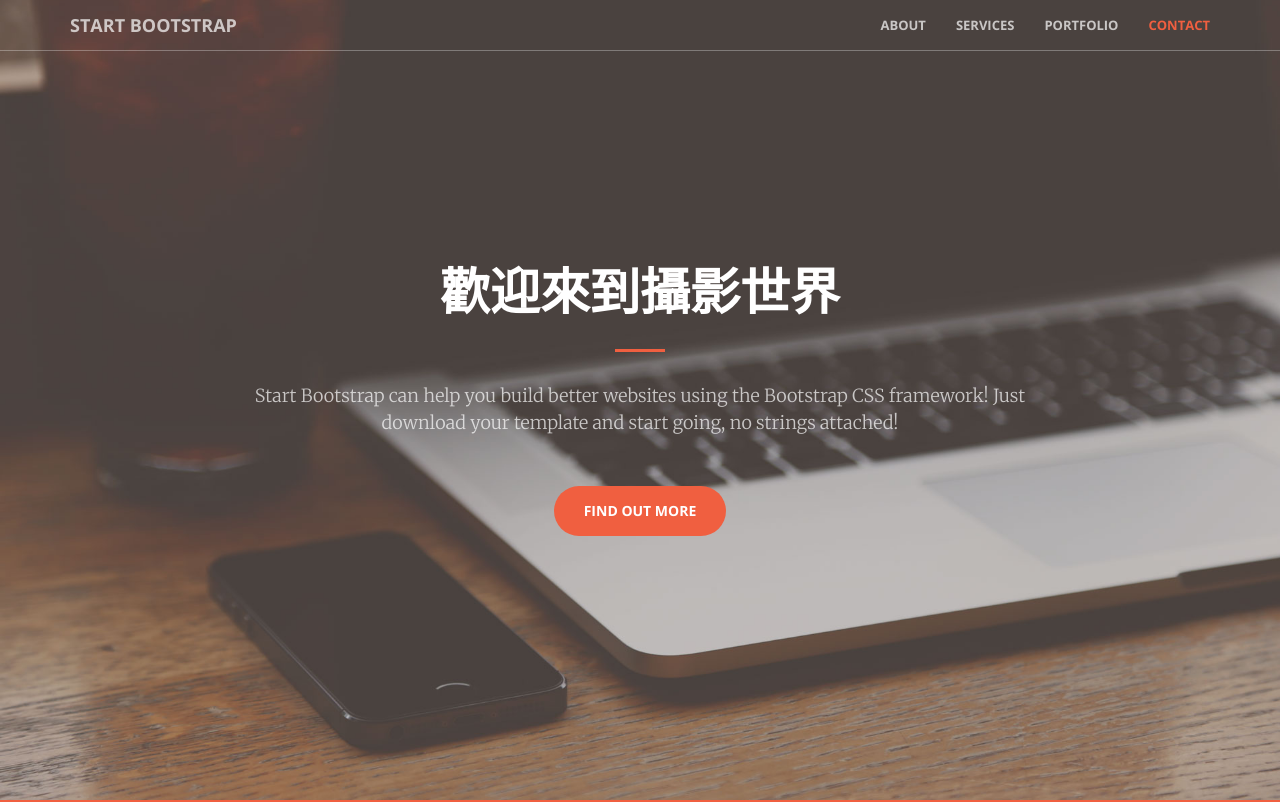
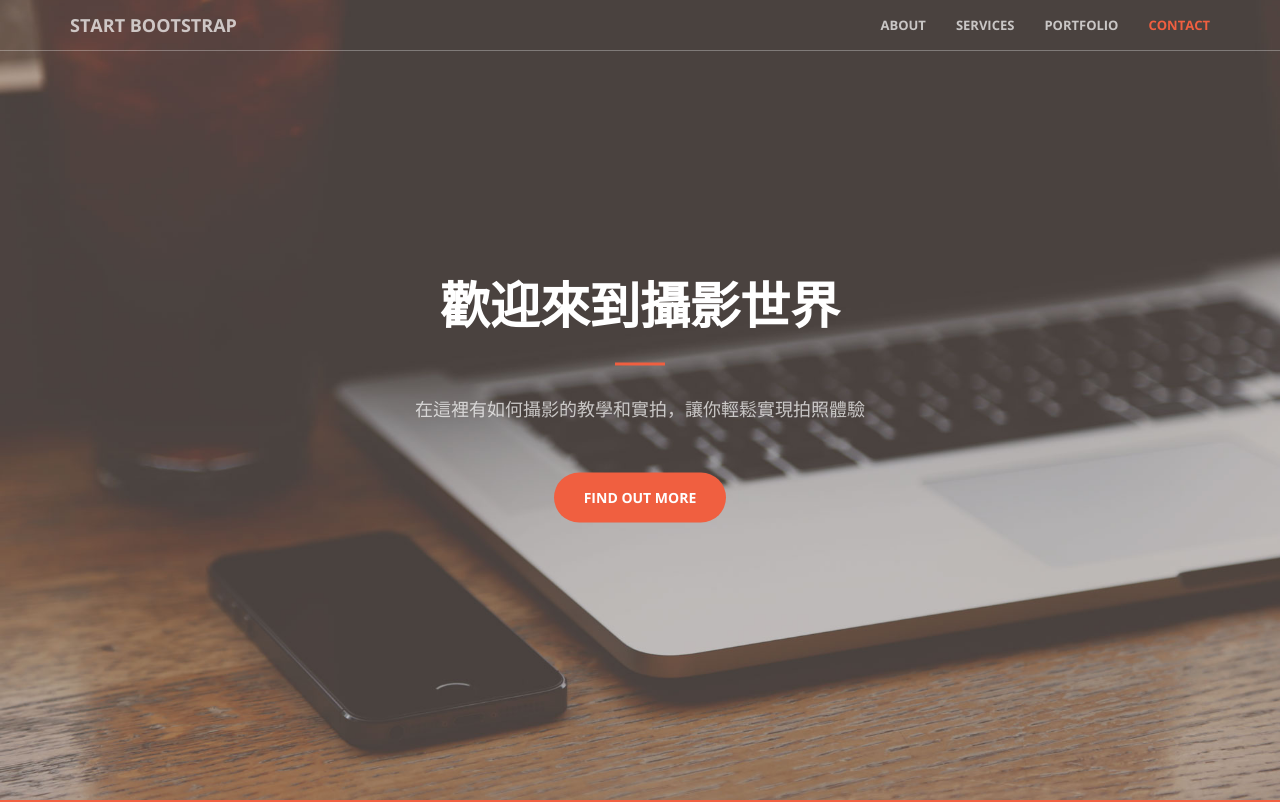
Before and after one commit to s1050022/hhjh, a website: page creative/index.html in a window 1280 px wide. Shown: the top 802 px of the page. Drawn offline with nearby package versions, Linux system fonts and the light colour scheme.

Commit message:
20161205-11

```diff
--- a/creative/index.html
+++ b/creative/index.html
@@ -73,7 +73,7 @@
             <div class="header-content-inner">
                 <h1 id="homeHeading">歡迎來到攝影世界</h1>
                 <hr>
-                <p>Start Bootstrap can help you build better websites using the Bootstrap CSS framework! Just download your template and start going, no strings attached!</p>
+                <p>在這裡有如何攝影的教學和實拍，讓你輕鬆實現拍照體驗</p>
                 <a href="#about" class="btn btn-primary btn-xl page-scroll">Find Out More</a>
             </div>
         </div>
```
